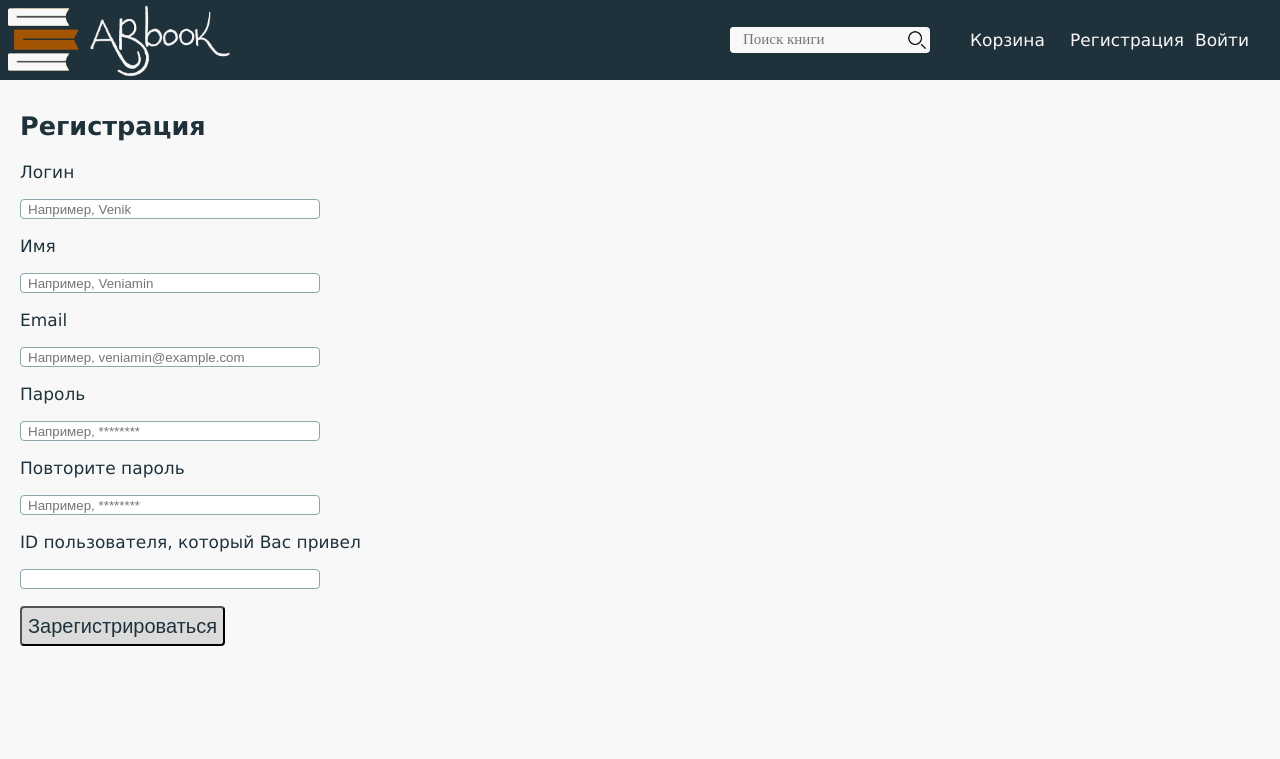
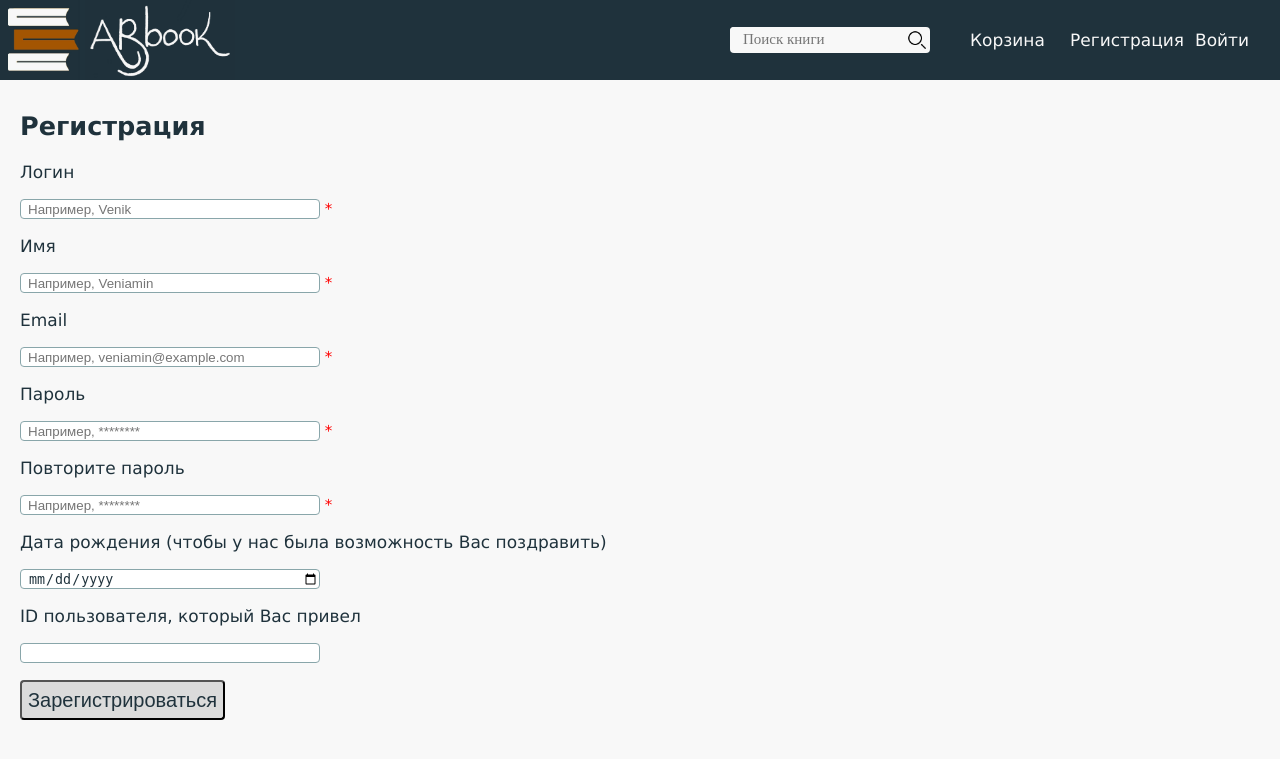
Before and after one commit to RAleksa/online-store, a Django app: page /reg/ in a window 1280 px wide. Shown: the top 759 px of the page. Run offline with Django 3.2, Linux system fonts and the light colour scheme; parts of the project's set-up code (start-up, migrations or seed data) failed here and were passed over.

Commit message:
small changes

```diff
--- a/shop/static/css/reg_page.css
+++ b/shop/static/css/reg_page.css
@@ -30,3 +30,12 @@
     border-radius: 4px;
     outline: none;
 }
+
+#error {
+    color: red;
+}
+
+.required_star {
+    color: red;
+    font-size: 15px;
+}
--- a/shop/templates/shop/reg_page.html
+++ b/shop/templates/shop/reg_page.html
@@ -12,16 +12,23 @@
 	<form action="/reg/" method="POST" id="content">
         {% csrf_token %}
         <h2>Регистрация</h2>
+
+        {% if error %}
+            <p id="error">{{error}}</p>
+        {% endif %}
+
         <p>Логин</p>
-        <input type="text" placeholder='Например, Venik' name="login" required class="reg">
+        <input type="text" placeholder='Например, Venik' name="login" required class="reg"><span class="required_star"> *</span>
         <p>Имя</p>
-        <input type="text" placeholder='Например, Veniamin' name="first_name" required class="reg">
+        <input type="text" placeholder='Например, Veniamin' name="name" required class="reg"><span class="required_star"> *</span>
         <p>Email</p>
-        <input type="text" placeholder='Например, veniamin@example.com' name="email" required class="reg">
+        <input type="text" placeholder='Например, veniamin@example.com' name="email" required class="reg"><span class="required_star"> *</span>
         <p>Пароль</p>
-        <input type="password" placeholder='Например, ********' name="password" required class="reg">
+        <input type="password" placeholder='Например, ********' name="password" required class="reg"><span class="required_star"> *</span>
         <p>Повторите пароль</p>
-        <input type="password" placeholder='Например, ********' name="password_again" required class="reg">
+        <input type="password" placeholder='Например, ********' name="password_again" required class="reg"><span class="required_star"> *</span>
+        <p>Дата рождения (чтобы у нас была возможность Вас поздравить)</p>
+        <input type="date" min="1900-01-01" name="date_of_birth" class="reg">
         <p>ID пользователя, который Вас привел</p>
         <input type="text" name="friend_id" class="reg">
         <p><input type="submit" value="Зарегистрироваться" id="regbutton"></p>
--- a/shop/views.py
+++ b/shop/views.py
@@ -51,9 +51,13 @@ def paypal_pay(request):
 
 @login_required
 def account_profile(request):
-    first_name = request.user.first_name
+    customer = Customer.objects.get(user=request.user)
     return render(request, 'shop/profile_page.html', {
-        'first_name': request.user.first_name,
+        'login': request.user.username,
+        'name': request.user.first_name,
+        'email': request.user.email,
+        'special_id': customer.special_id,
+        'bonus': customer.bonus,
         'auth': request.user.is_authenticated(),
     })
 
@@ -119,7 +123,7 @@ def reg_page(request):
     else:
         if request.method == 'POST':
             username = request.POST.get('login')
-            first_name = request.POST.get('first_name')
+            first_name = request.POST.get('name')
             email = request.POST.get('email')
             password = request.POST.get('password')
             password_again = request.POST.get('password_again')
@@ -128,14 +132,43 @@ def reg_page(request):
                     'error': 'Пароли не совпадают'
                 })
 
+            # Check if this username and email is free
+            if User.objects.filter(username=username):
+                return render(request, 'shop/reg_page.html', {
+                    'error': 'Этот логин уже занят'
+                })
+            if User.objects.filter(email=email):
+                return render(request, 'shop/reg_page.html', {
+                    'error': 'На этот email уже зарегистрирован аккаунт'
+                })
+
+            friend_id = request.POST.get('friend_id')
+            if friend_id:
+                friend = Customer.objects.filter(special_id=friend_id)
+                if friend:
+                    # Add bonus to a friend
+                    friend[0].bonus += 20
+                    friend[0].save()
+
+                else:
+                    return render(request, 'shop/reg_page.html', {
+                        'error': 'Пользователя с таким ID у нас нет'
+                    })
+
             # Create User
             new_user = User.objects.create_user(username=username, first_name=first_name, email=email, password=password)
-            friend_id = request.POST.get('friend_id')
-            if friend_id != '':
-                new_user.friend_id = friend_id
+
+            friend = Customer.objects.filter(special_id=friend_id)
+            if friend:
+                new_user.friend_id = friend[0]
+
+            date_of_birth = request.POST.get('date_of_birth')
+            if date_of_birth:
+                new_user.date_of_birth = date_of_birth
+
             new_user.save()
 
-            # Login
+            # Log in
             user = authenticate(username=username, password=password)
             login(request, user)
 
@@ -164,8 +197,19 @@ def passrecovery_page(request):
 def get_order(request):
     if request.user.is_authenticated():
         customer = Customer.objects.get(user=request.user)
-        order = Order.objects.get(customer_id=customer)
-        return order.token, request
+        if 'token' in request.session:
+            order = Order.objects.get(token=request.session['token'])
+            order.customer_id = customer
+            order.save()
+            return order.token, request
+        else:
+            order = Order.objects.filter(customer_id=customer)
+            if order:
+                return order[0].token, request
+            else:
+                new_order = Order(customer_id=customer, date_added=timezone.now())
+                new_order.save()
+                return new_order.token, request
 
     if 'token' in request.session:
         return request.session['token'], request
```
Also changed, not shown: shop/models.py (+6 -1 lines), shop/templates/shop/profile_page.html (+9 -1 lines), db.sqlite3, shop/migrations/0010_auto_20160604_2156.py (added), shop/migrations/0011_auto_20160604_2234.py (added), shop/migrations/0012_auto_20160604_2234.py (added).
